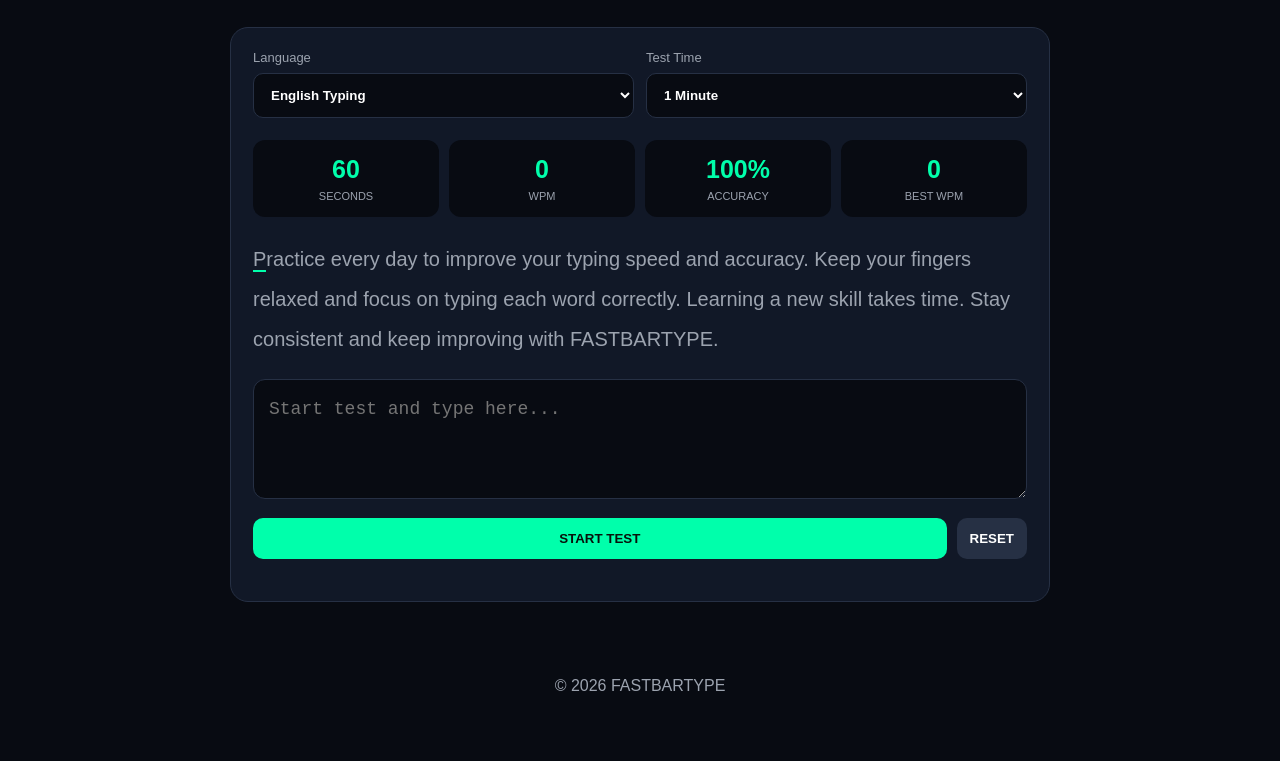
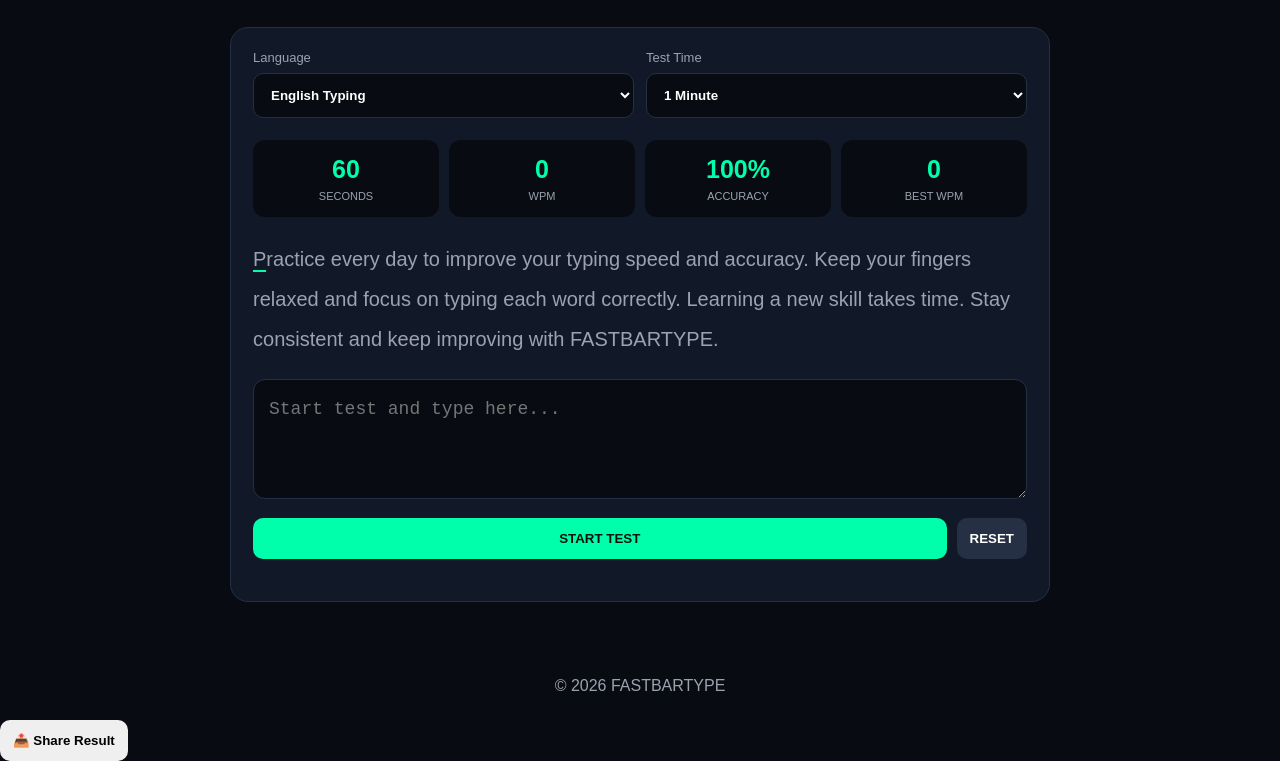
Before and after one commit to rajakbansi8-netizen/FASTBARTYPE, a plain HTML site: page index.html in a window 1280 px wide. Shown: the part 206-967 px from the top of the page. Before the commit the page ends 926 px from the top, so only its background shows below. Drawn offline with Linux system fonts and the light colour scheme.

Commit message:
Add share button to index.html

```diff
--- a/index.html
+++ b/index.html
@@ -465,5 +465,7 @@ timer.textContent = duration.value;
 renderText();
 </script>
 
+<button id="shareResult">📤 Share Result</button>
+
 </body>
 </html>
```
